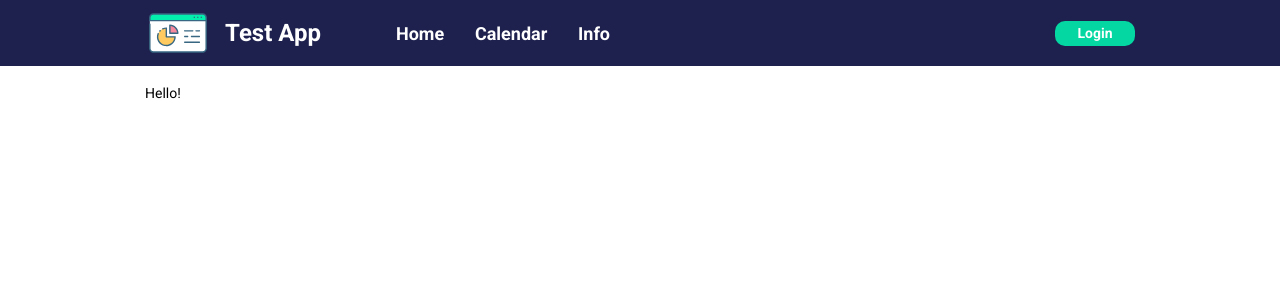
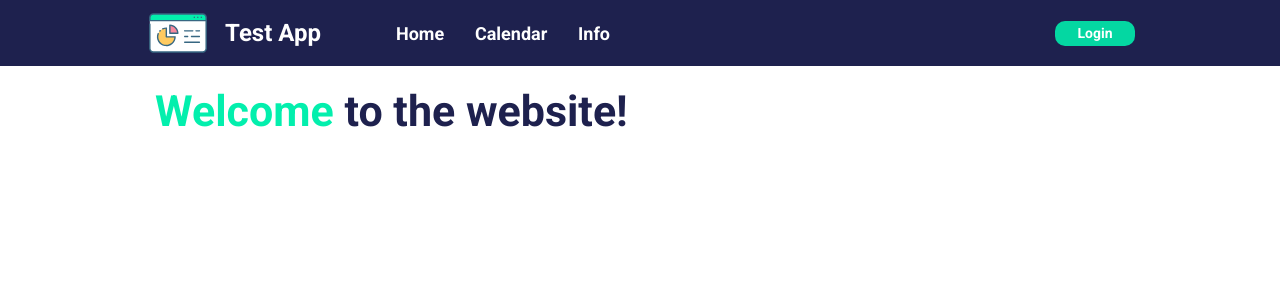
Before and after one commit to pavlaa/test-web, a React (Create React App) app: page / in a window 1280 px wide. Shown: the top 300 px of the page. Built offline with nearby package versions, Linux system fonts and the light colour scheme.

Commit message:
feat: add home page and create layout

```diff
--- a/src/App.js
+++ b/src/App.js
@@ -1,12 +1,16 @@
 import './App.css';
 import Header from "./components/Header";
+import HomePage from "./components/HomePage";
+import {Route, Routes} from "react-router-dom";
 
 function App() {
   return (
     <div className="wrapper">
       <Header />
       <div className="body _container">
-        Hello!
+        <Routes>
+          <Route path="/" element={<HomePage />}/>
+        </Routes>
       </div>
     </div>
   );
--- /dev/null
+++ b/src/components/HomePage.jsx
@@ -0,0 +1,15 @@
+import React from 'react';
+import style from './HomePage.module.css';
+
+
+const HomePage = () => {
+  return (
+    <div className={style.home}>
+      <div className={`${style.home__container} _container`}>
+        <span>Welcome</span> to the website!
+      </div>
+    </div>
+  );
+};
+
+export default HomePage;
--- /dev/null
+++ b/src/components/HomePage.module.css
@@ -0,0 +1,15 @@
+.home {
+  background-color: var(--white-color);
+  color: var(--mainDark-color);
+  font-weight: 700;
+}
+
+.home__container {
+  padding: 0 10px;
+  font-size: 43px;
+  line-height: 50px;
+}
+
+.home__container span {
+  color: var(--mainGreen-color);
+}
```
